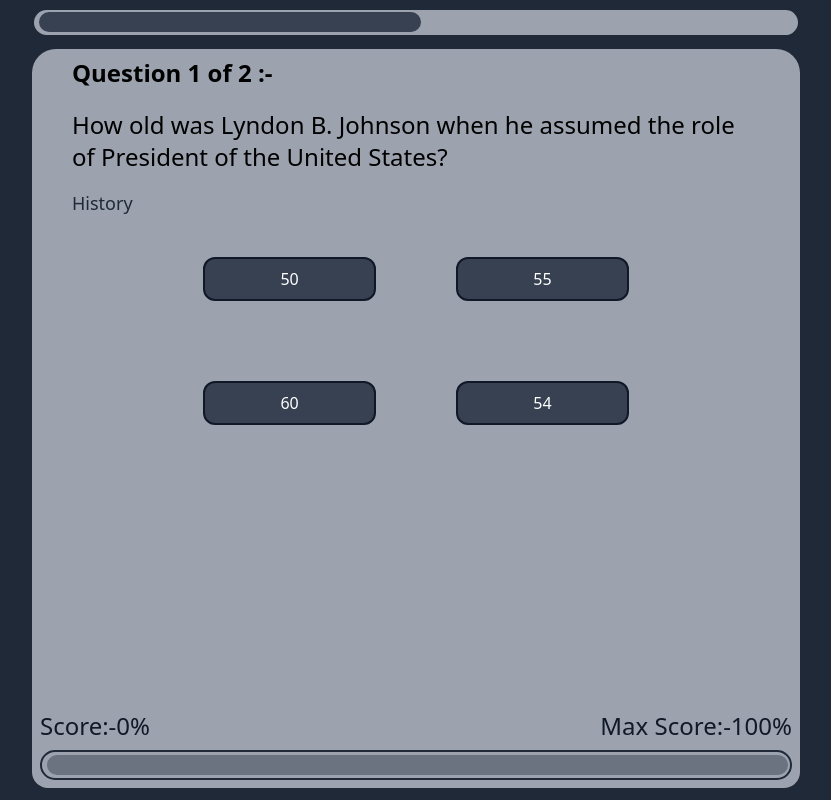
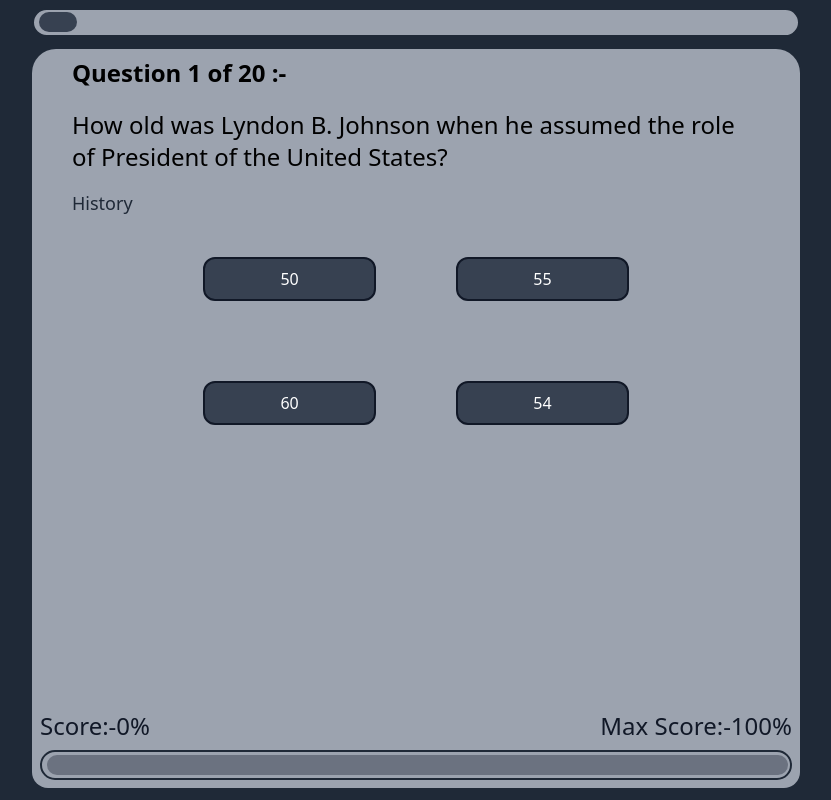
Before and after one commit to Puneet56/mcq-test, a React (Vite) app: page / in a window 1280 px wide. Shown: the whole page, without its empty margins (224-1055 px from the left). Built offline with nearby package versions, Linux system fonts and the light colour scheme.

Commit message:
Fix:Questions Length

```diff
--- a/src/components/Questions.jsx
+++ b/src/components/Questions.jsx
@@ -10,9 +10,7 @@ const Container = tw.div`relative w-full h-full max-w-3xl flex flex-col items-ce
 
 const QuestionCount = tw.div`w-full min-h-[60px] bg-gray-400 rounded-t-3xl pl-10 pt-2 text-2xl font-bold
 `;
-const shuffeledQuestions = questions
-	.sort(() => Math.random() - 0.5)
-	.slice(0, 2);
+const shuffeledQuestions = questions.sort(() => Math.random() - 0.5);
 
 const Questions = () => {
 	const [count, setCount] = useState(0);
```
